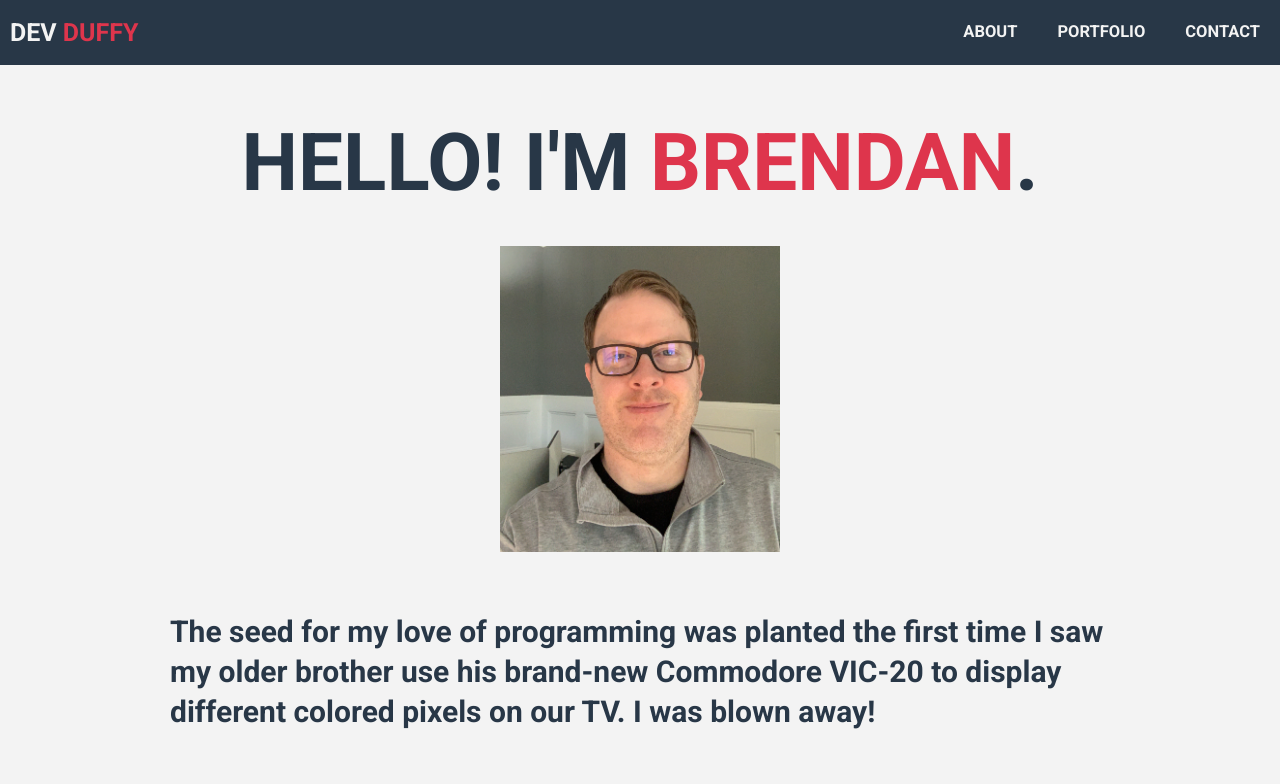
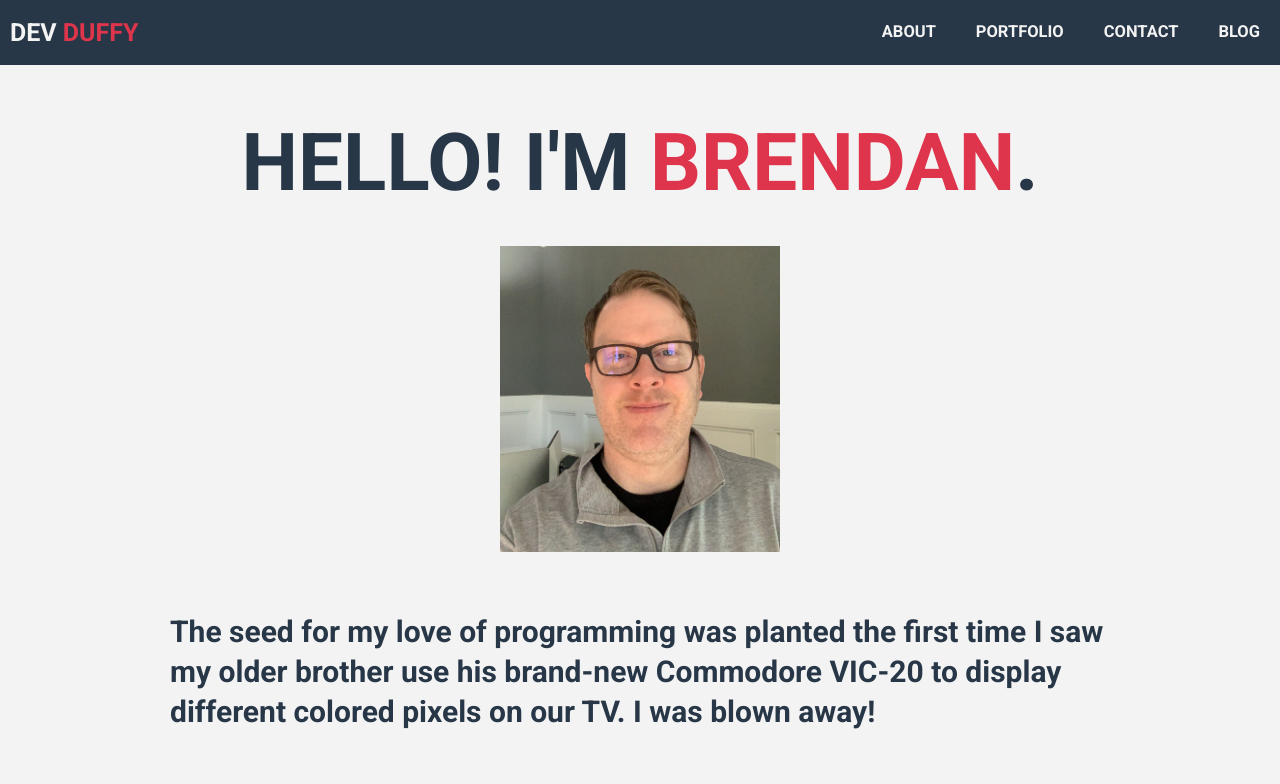
Before and after one commit to thewalkingduff/thewalkingduff.github.io, a plain HTML site: page about.html in a window 1280 px wide. Shown: the top 784 px of the page. Drawn offline with nearby package versions, Linux system fonts and the light colour scheme.

Commit message:
add blog page.

```diff
--- a/about.html
+++ b/about.html
@@ -39,6 +39,9 @@
                 </li>
                 <li>
                     <a href="contact.html">CONTACT</a>
+                </li>
+                <li>
+                    <a href="https://devduffy.hashnode.dev/">BLOG</a>
                 </li>
             </ul>
         </div>
```
Also changed, not shown: contact.html (+3 -0 lines), index.html (+3 -0 lines), portfolio.html (+3 -0 lines).
